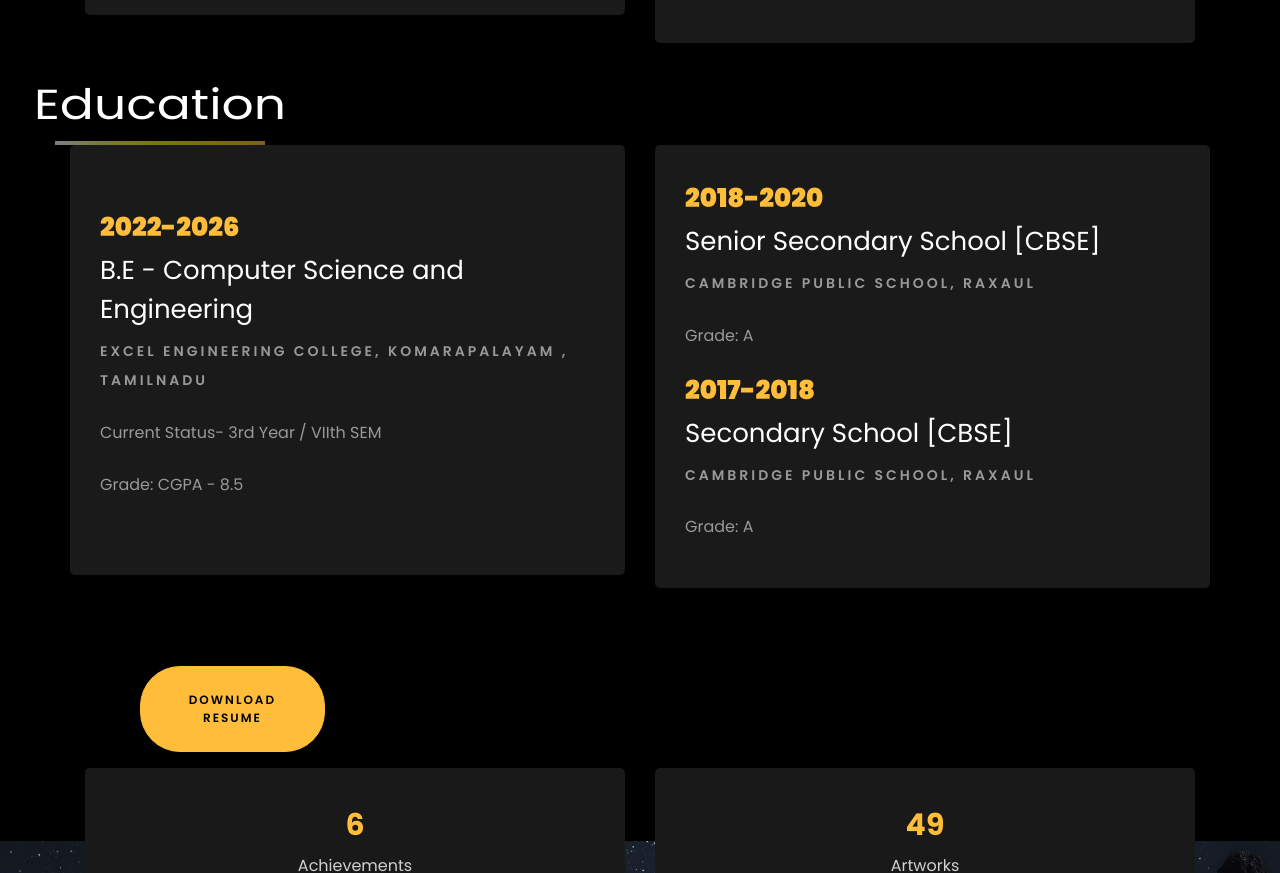
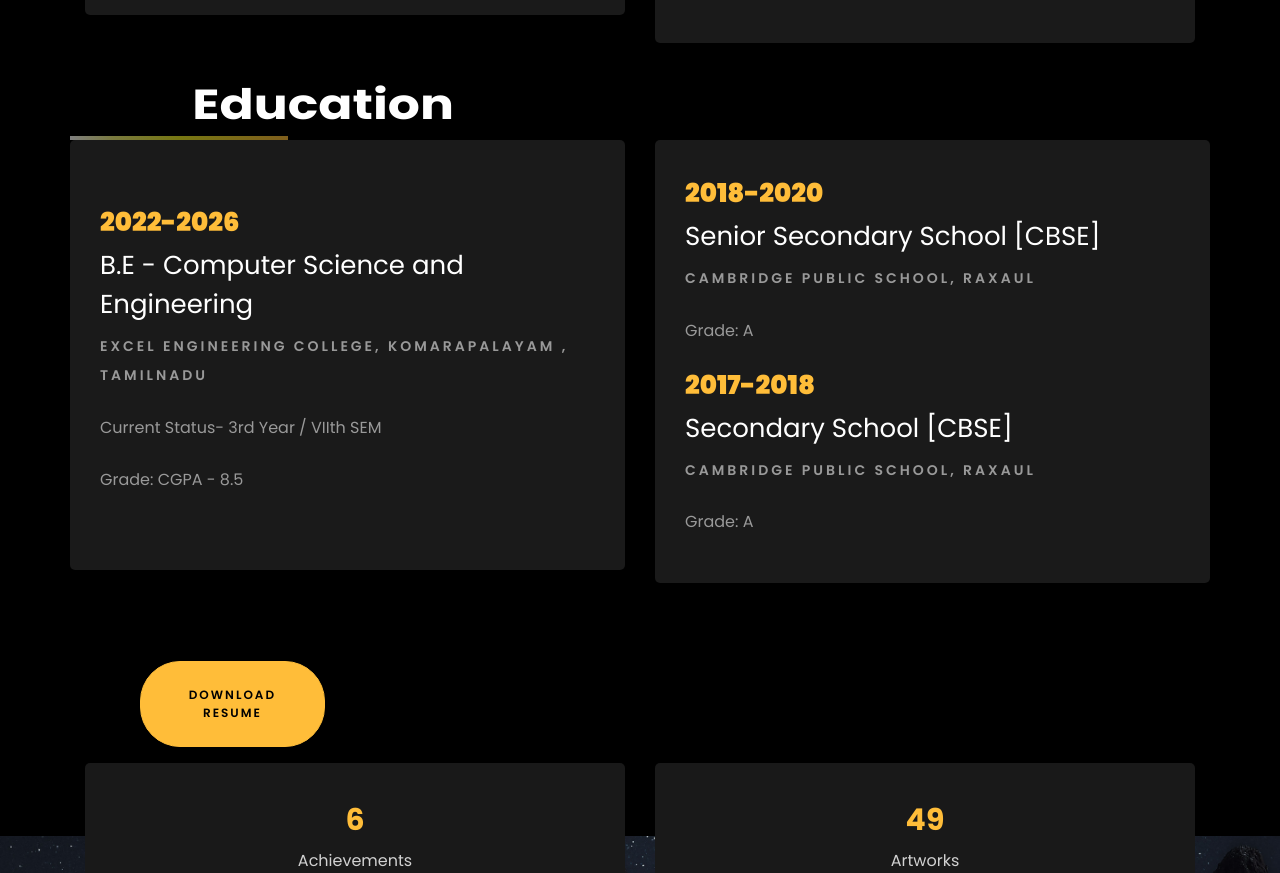
Before and after one commit to Mohitrxl/My_Personal_Portfolio, a plain HTML site: page index.html in a window 1280 px wide. Shown: the part 4202-5075 px from the top of the page. Drawn offline with Linux system fonts and the light colour scheme; files whose address does not match are found by name.

Commit message:
Education Positioned Fixed

```diff
--- a/index.html
+++ b/index.html
@@ -531,11 +531,13 @@ My short-term goal is to secure a role in the IT industry, where I can apply  AI
       </div>
       <br>
       <br>
-
-      <div class="row">
-        <h1 class="big-4">Education</h1>
-        <div class="underline"></div>
-      </div>
+<div class="row justify-content-center">
+  <div class="col-md-12 text-center">
+    <h1 class="big-4" style="margin-left: 60%;"><b>Education</b></h1>
+    <div class="underline" style="margin: 0 auto;"></div>
+  </div>
+</div>
+      <br>
       <br>
 
       <div class="row">
```
